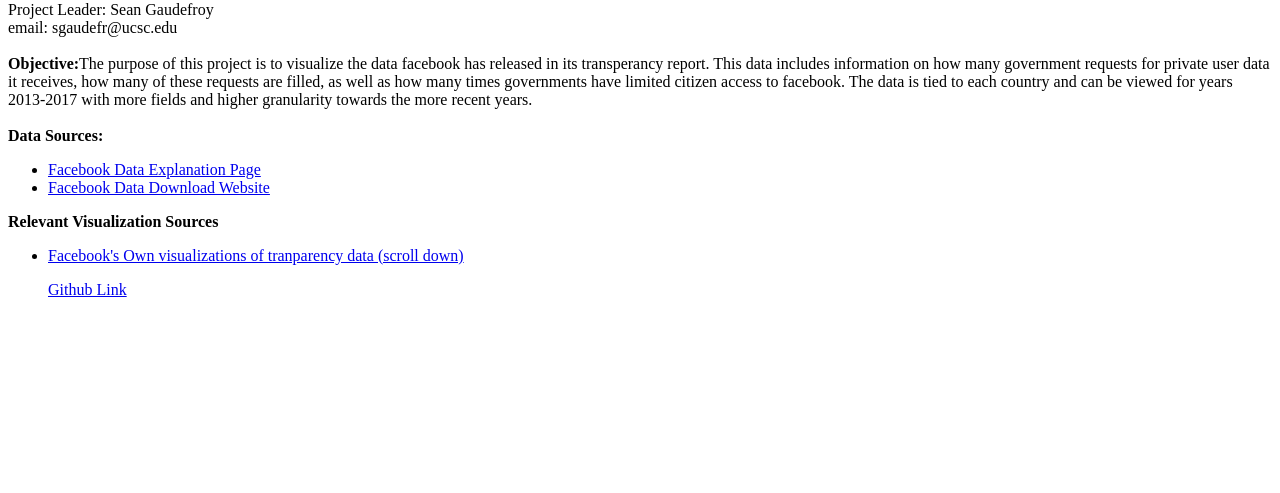
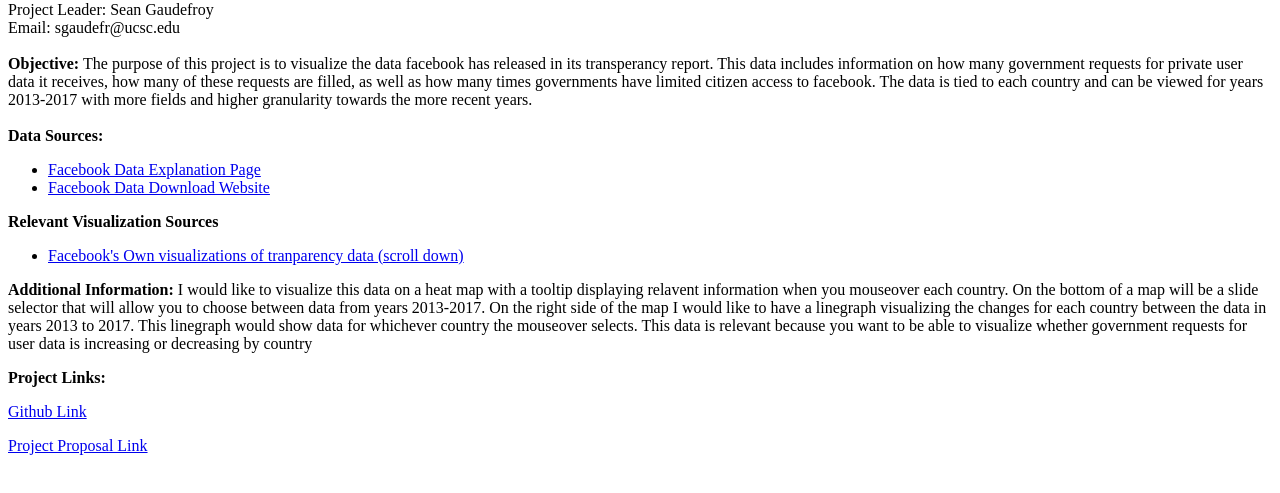
Before and after one commit to seangithub1/165_facebook_project, a plain HTML site: page index.html in a window 1280 px wide. Shown: the part 79-572 px from the top of the page. Drawn offline with nearby package versions, Linux system fonts and the light colour scheme.

Commit message:
Update index.html

```diff
--- a/index.html
+++ b/index.html
@@ -2,17 +2,17 @@
 <html lang="en">
     <head>
         <meta charset="utf-8">
-        <title>Amazing Example</title>
+        <title>Social Media Project Proposal</title>
         <script src="https://d3js.org/d3.v4.min.js"></script>
     </head>
     <body>
         <h1>Government Oversight on Social Media Access and Privacy</h1>
         <p>
             Project Leader: Sean Gaudefroy <br>
-            email: sgaudefr@ucsc.edu<br><br>
+            Email: sgaudefr@ucsc.edu<br><br>
 
 
-            <b>Objective:</b>The purpose of this project is to visualize the data facebook has released in its transperancy report.  This data includes information on how many government requests for private user data it receives, how many of these requests are filled, as well as how many times governments have limited citizen access to facebook.  The data is tied to each country and can be viewed for years 2013-2017 with more fields and higher granularity towards the more recent years.
+            <b>Objective: </b>The purpose of this project is to visualize the data facebook has released in its transperancy report.  This data includes information on how many government requests for private user data it receives, how many of these requests are filled, as well as how many times governments have limited citizen access to facebook.  The data is tied to each country and can be viewed for years 2013-2017 with more fields and higher granularity towards the more recent years.
         <br> <br>
         <b>Data Sources:</b></p>
         <ul><li><a href="https://transparency.facebook.com/">Facebook Data Explanation Page</a </li>
@@ -21,8 +21,18 @@
         <p><b>Relevant Visualization Sources</b></p>
         <ul>
             <li><a href="https://transparency.facebook.com/government-data-requests">Facebook's Own visualizations of tranparency data (scroll down)</a></li>
+        </ul>
 
-        <p><a href="https://transparency.facebook.com/government-data-requests">Github Link</a></p>
+            <b><p>Additional Information:</b>
+            I would like to visualize this data on a heat map with a tooltip displaying relavent information when you mouseover each country.  On the bottom of a map will be a slide selector that will allow you to choose between data from years 2013-2017.  On the right side of the map I would like to have a linegraph visualizing the changes for each country between the data in years 2013 to 2017.  This linegraph would show data for whichever country the mouseover selects.  This data is relevant because you want to be able to visualize whether government requests for user data is increasing or decreasing by country
+            </p>
+
+        <p><b>Project Links:</b></p>
+
+        <p><a href="https://github.com/seangithub1/165_facebook_project">Github Link</a></p>
+        <p><a href="https://seangithub1.github.io/165_facebook_project/">Project Proposal Link</a></p>
+
+
 
 
         <script type="text/javascript">
```
